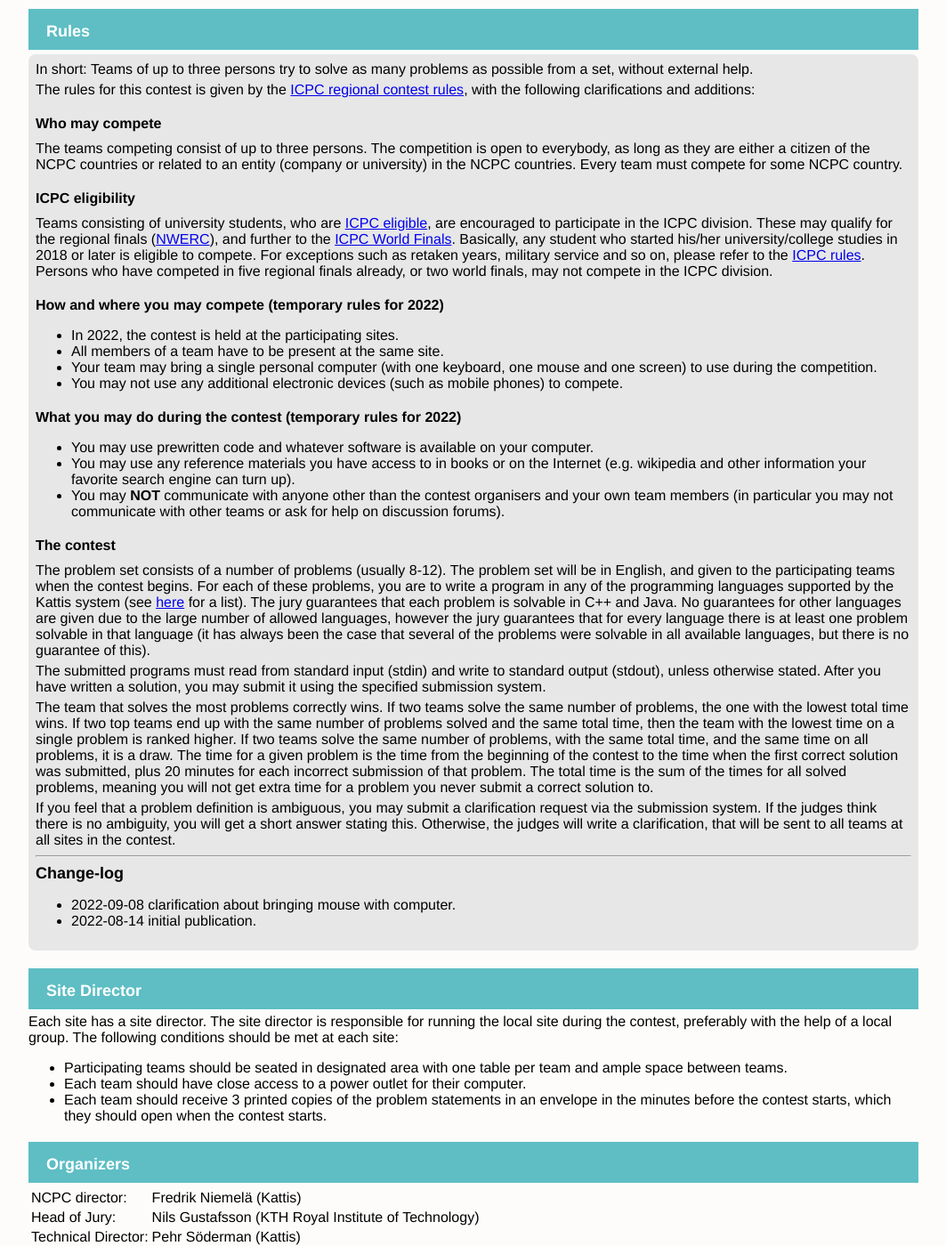
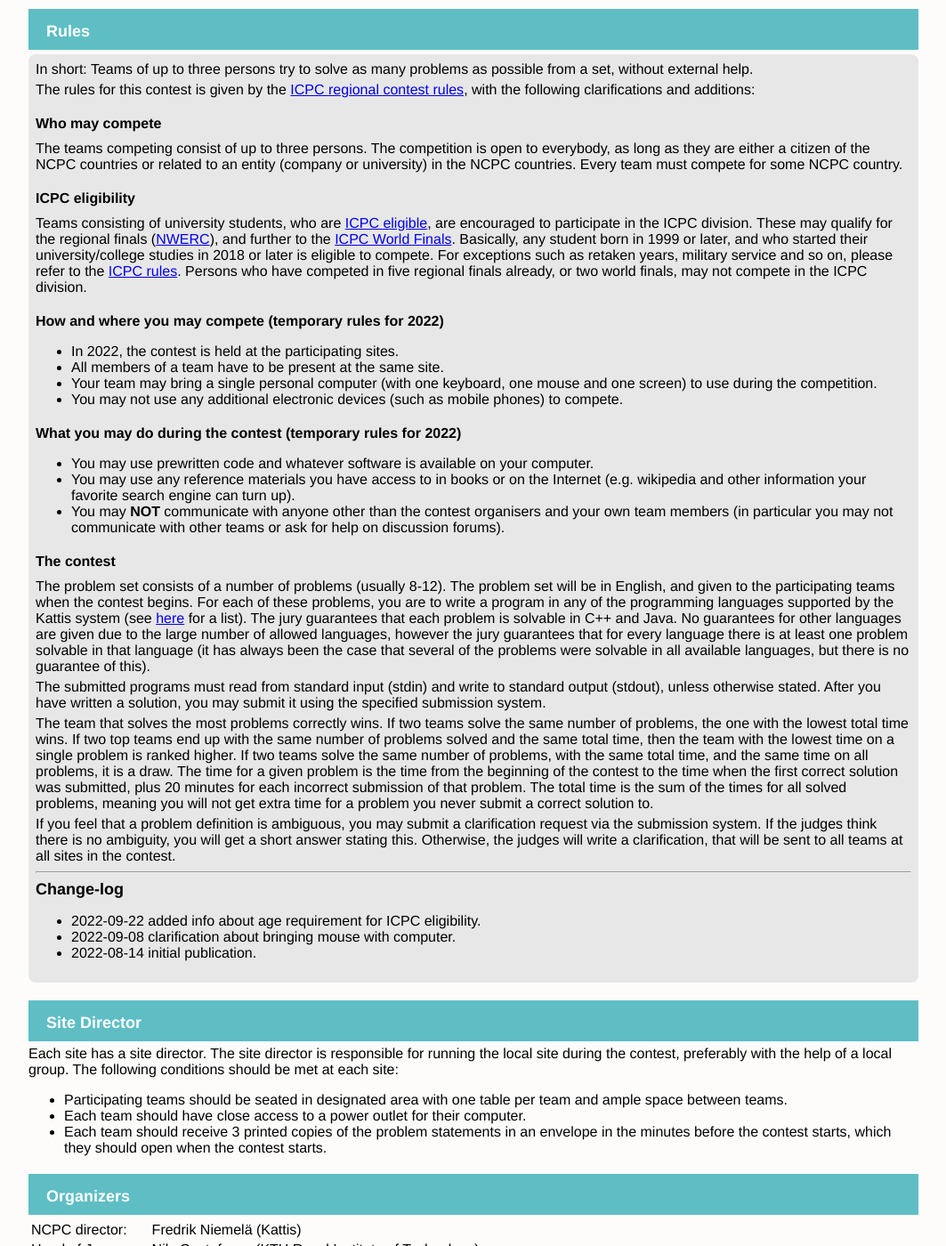
Before and after one commit to icpc/ncpc-web, a Jekyll site: the page built from ncpc2022/index.md, in a window 1280 px wide and 1400 px high, scrolled down 2122 px. Shown: the whole window at 89% size, without its empty margins (108-1171 px from the left). Built offline with Jekyll 4.4.1, drawn with Linux system fonts in a browser that asks for light colours.

Commit message:
[2022] added info about age requirement for ICPC eligibility.

```diff
--- a/ncpc2022/index.md
+++ b/ncpc2022/index.md
@@ -167,7 +167,7 @@ If you are a site director please email Måns Magnusson at `exoji2e@gmail.com` t
 <p>
   Teams consisting of university students, who are [ICPC eligible](https://icpc.global/regionals/rules), are encouraged to participate in the ICPC division. These may qualify for the regional finals
   ([NWERC](https://nwerc.eu)), and further to the [ICPC World Finals](https://icpc.global).
-  Basically, any student who started his/her university/college studies in {{ page.year | minus: 4 }} or later is eligible to compete.
+  Basically, any student born in {{ page.year | minus: 23 }} or later, and who started their university/college studies in {{ page.year | minus: 4 }} or later is eligible to compete.
   For exceptions such as retaken years, military service and so on, please refer to the [ICPC rules](https://icpc.global/regionals/rules).
   Persons who have competed in five regional finals already, or two world finals, may not compete in the ICPC division.
 </p>
@@ -206,6 +206,7 @@ that will be sent to all teams at all sites in the contest.
 
 ### Change-log
 
+- 2022-09-22 added info about age requirement for ICPC eligibility.
 - 2022-09-08 clarification about bringing mouse with computer.
 - 2022-08-14 initial publication.
 
```
